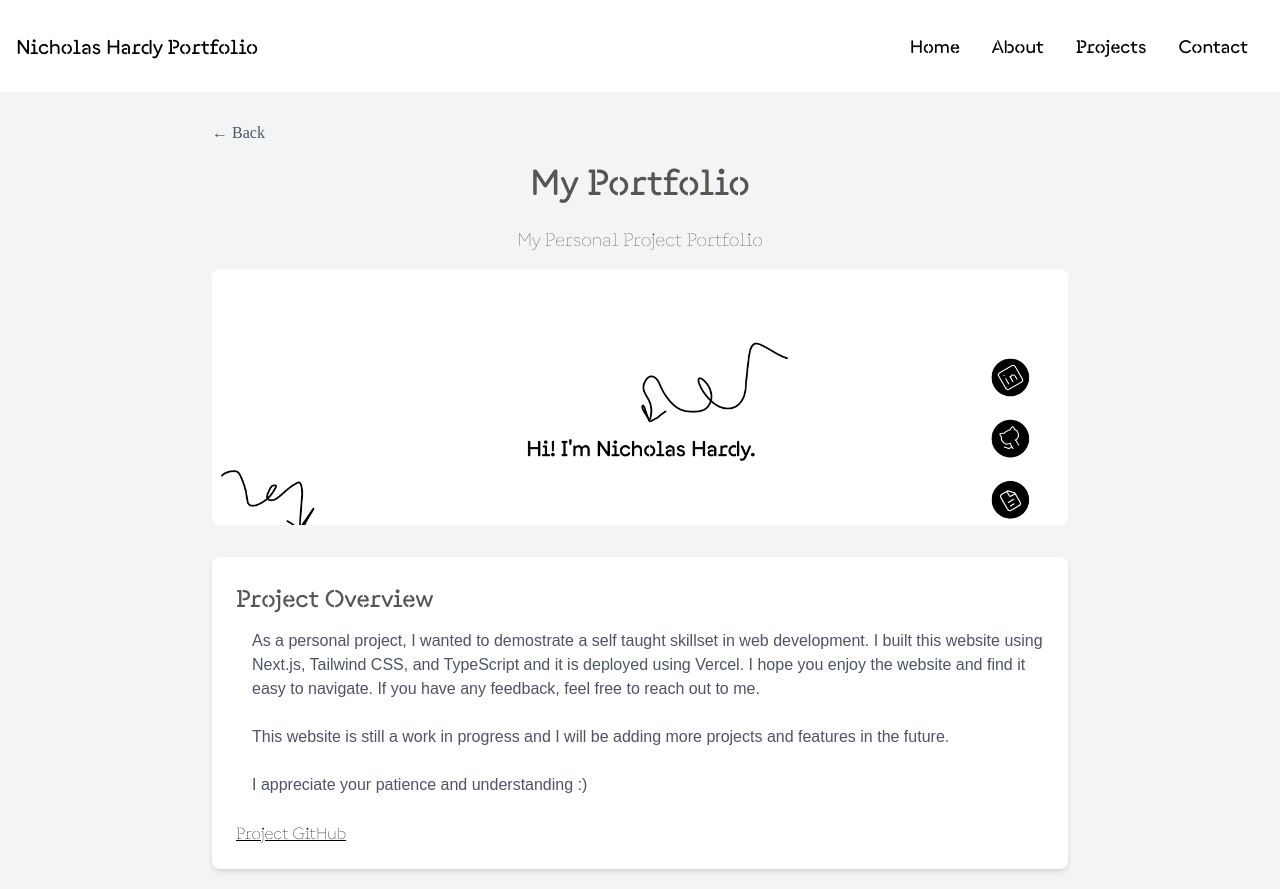
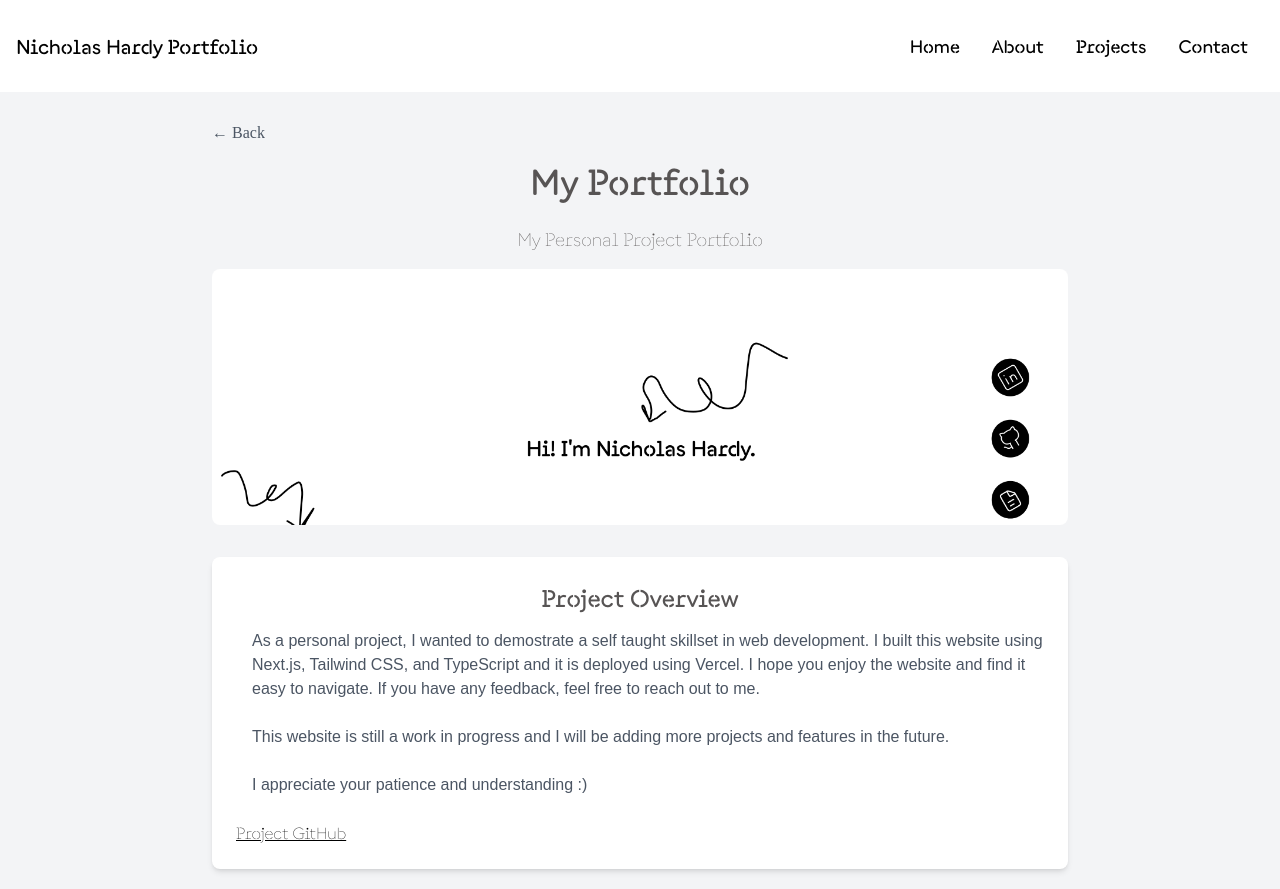
Before and after one commit to nckhrdy/Portfolio-Site, a Next.js app in the folder my-portfolio/: page /Project6 in a window 1280 px wide. Built offline with nearby package versions, Linux system fonts and the light colour scheme.

Commit message:
centering text

```diff
--- a/my-portfolio/src/pages/Project1/index.tsx
+++ b/my-portfolio/src/pages/Project1/index.tsx
@@ -48,8 +48,8 @@
             />
           </div>
           <div className="bg-white shadow-md rounded-lg p-6">
-            <h2
-              className="text-2xl font-semibold mb-4"
+          <h2
+              className="text-2xl font-semibold text-center mb-4"
               style={{ color: textColor }}
             >
               Project Overview
--- a/my-portfolio/src/pages/Project6/index.tsx
+++ b/my-portfolio/src/pages/Project6/index.tsx
@@ -48,8 +48,8 @@
             />
           </div>
           <div className="bg-white shadow-md rounded-lg p-6">
-            <h2
-              className="text-2xl font-semibold mb-4"
+          <h2
+              className="text-2xl font-semibold text-center mb-4"
               style={{ color: textColor }}
             >
               Project Overview
```
